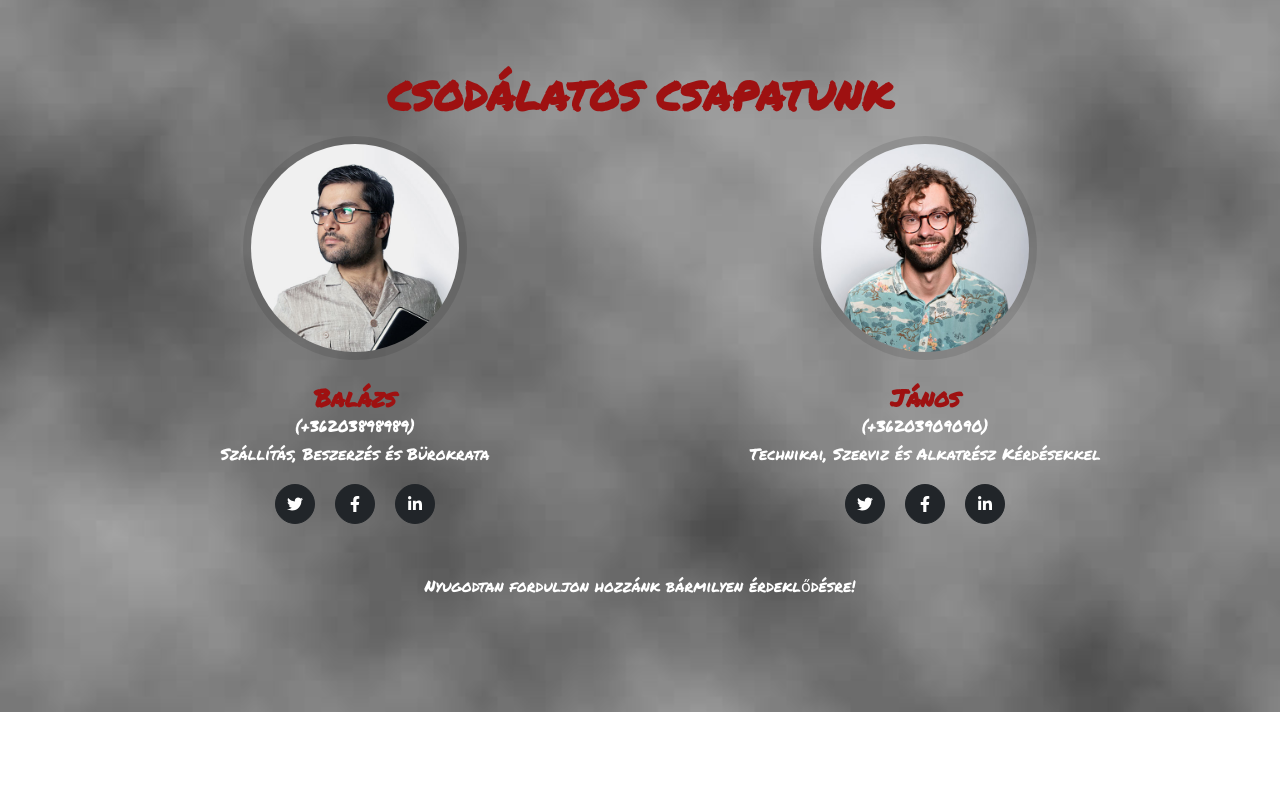
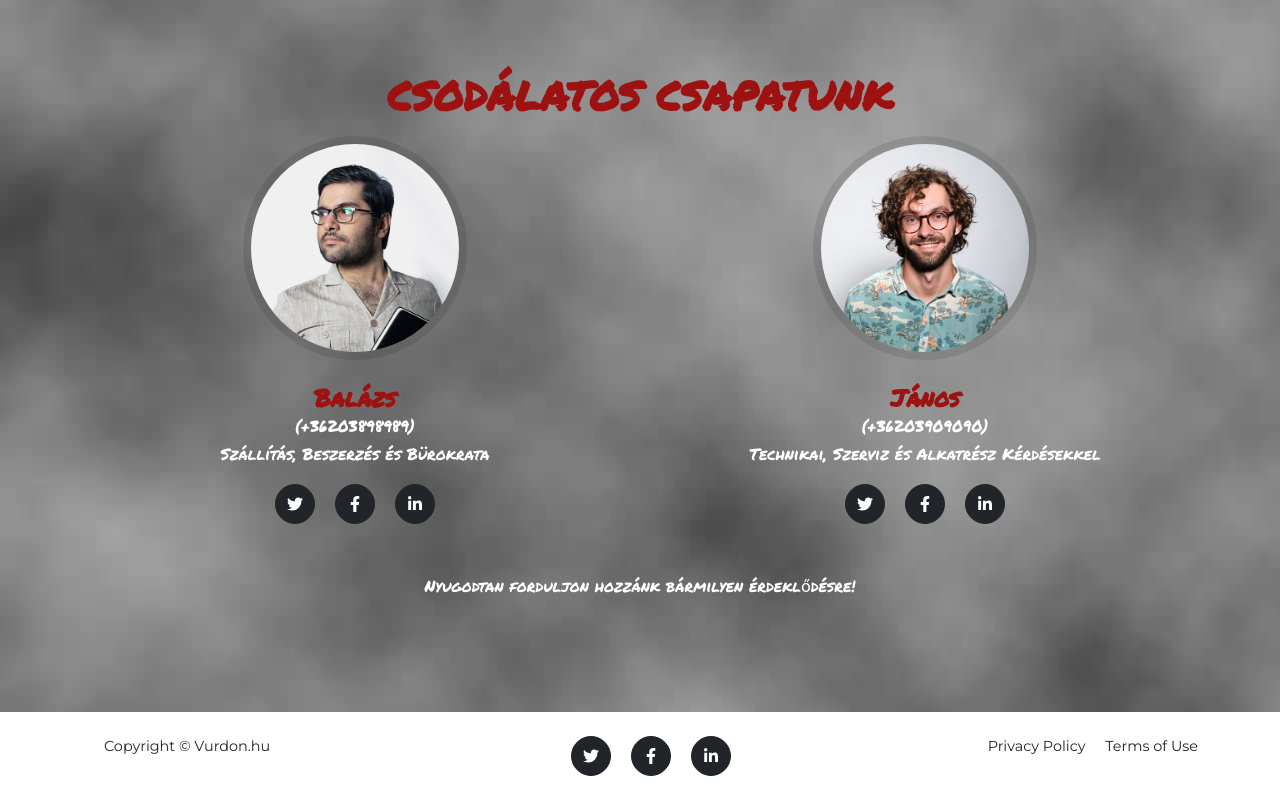
Before and after one commit to CChrisso/Vurdon, a plain HTML site: page index.html in a window 1280 px wide. Shown: the part 4216-5016 px from the top of the page. Before the commit the page ends 4928 px from the top, so only its background shows below. Drawn offline with nearby package versions, Linux system fonts and the light colour scheme; a script that the page names is missing.

Commit message:
footer added

```diff
--- a/index.html
+++ b/index.html
@@ -210,7 +210,7 @@
                     </li>
                     <li class="timeline-inverted">
                         <div class="timeline-image">
-                            <h4>
+                            <h4 class="sok" >
                                 Sokkal <br> több <br> jön <br> még!
                             </h4>
                         </div>
@@ -253,18 +253,24 @@
                 </div>
             </div>
         </section>
-            <!-- Clients-->
-            <!-- Contact-->
-                <!-- * * * * * * * * * * * * * * *-->
-                <!-- * * SB Forms Contact Form * *-->
-                <!-- * * * * * * * * * * * * * * *-->
-                <!-- This form is pre-integrated with SB Forms.-->
-                <!-- To make this form functional, sign up at-->
-                <!-- https://startbootstrap.com/solution/contact-forms-->
-                <!-- to get an API token!-->
             </div>
         </section>
-        <!-- Footer-->
+        <footer class="footer py-4">
+            <div class="container">
+                <div class="row align-items-center">
+                    <div class="col-lg-4 text-lg-start">Copyright &copy; Vurdon.hu</div>
+                    <div class="col-lg-4 my-3 my-lg-0">
+                        <a class="btn btn-dark btn-social mx-2" href="#!"><i class="fab fa-twitter"></i></a>
+                        <a class="btn btn-dark btn-social mx-2" href="#!"><i class="fab fa-facebook-f"></i></a>
+                        <a class="btn btn-dark btn-social mx-2" href="#!"><i class="fab fa-linkedin-in"></i></a>
+                    </div>
+                    <div class="col-lg-4 text-lg-end">
+                        <a class="link-dark text-decoration-none me-3" href="#!">Privacy Policy</a>
+                        <a class="link-dark text-decoration-none" href="#!">Terms of Use</a>
+                    </div>
+                </div>
+            </div>
+        </footer>
         <!-- Portfolio Modals-->
         <!-- Portfolio item 1 modal popup-->
         <div class="portfolio-modal modal fade" id="portfolioModal1" tabindex="-1" role="dialog" aria-hidden="true">
```
